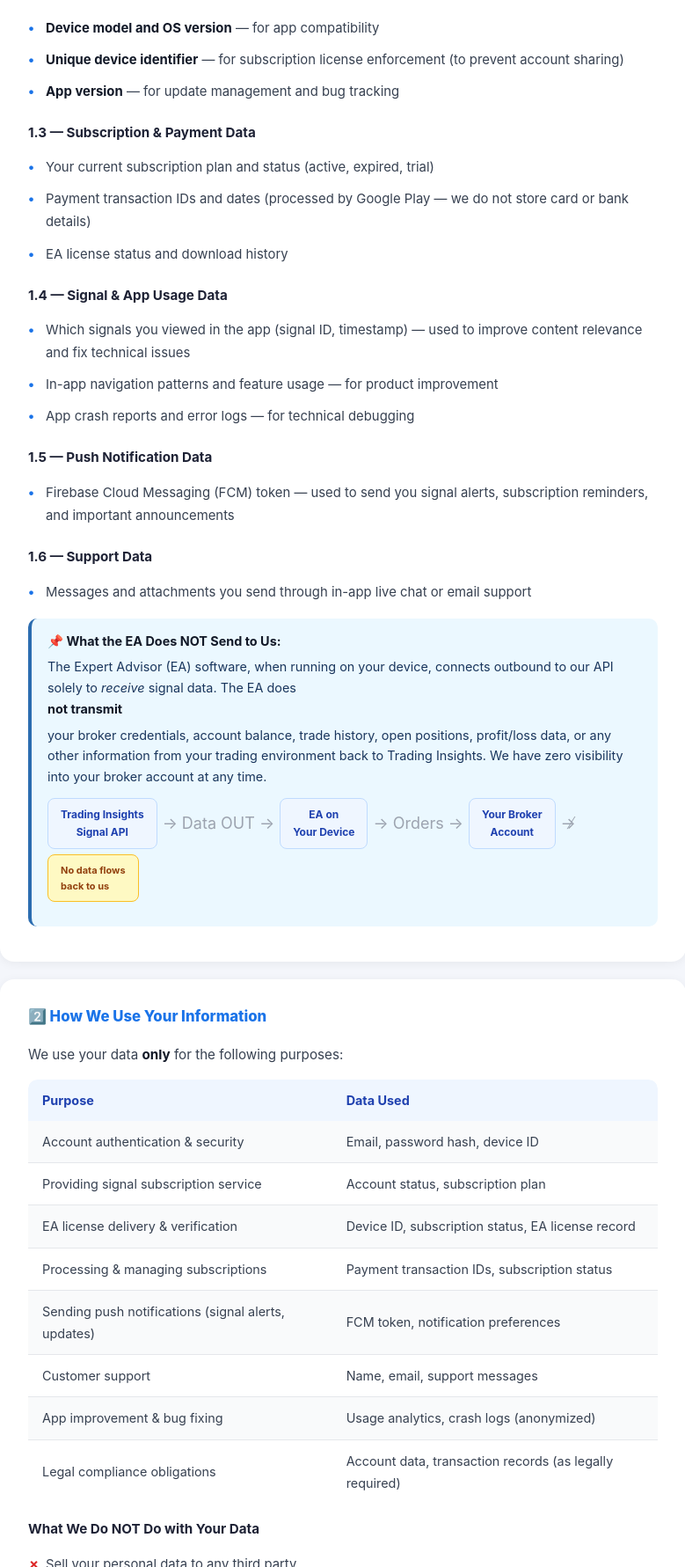
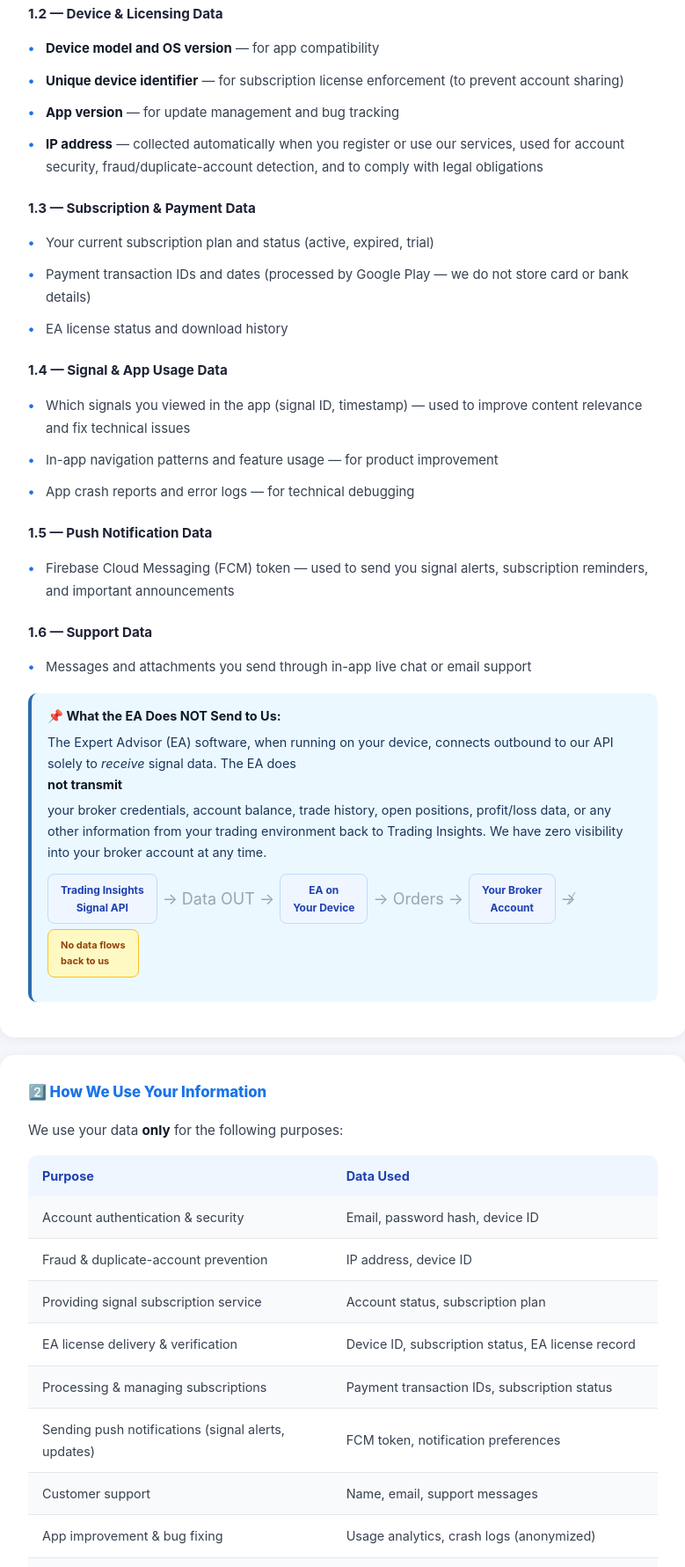
Before and after one commit to supporttradinginsights-byte/fxsignals, a plain HTML site: page privacy-policy.html in a window 1280 px wide. Shown: the part 1789-3570 px from the top of the page at 88% size, without its empty margins (250-1029 px from the left). Drawn offline with Linux system fonts and the light colour scheme.

Commit message:
Update privacy-policy.html

```diff
--- a/privacy-policy.html
+++ b/privacy-policy.html
@@ -248,6 +248,7 @@ footer .copy { margin-top: 8px; font-size: 0.8rem; color: #6b7280; }
         <ul>
           <li>Account registration info</li>
           <li>Device ID (for licensing)</li>
+          <li>IP address (for security &amp; fraud prevention)</li>
           <li>Subscription &amp; payment status</li>
           <li>Signal view history (in-app)</li>
           <li>EA license &amp; download records</li>
@@ -300,6 +301,9 @@ footer .copy { margin-top: 8px; font-size: 0.8rem; color: #6b7280; }
       <li><strong>Unique device identifier</strong> — for subscription license enforcement
           (to prevent account sharing)</li>
       <li><strong>App version</strong> — for update management and bug tracking</li>
+      <li><strong>IP address</strong> — collected automatically when you register or use
+          our services, used for account security, fraud/duplicate-account detection,
+          and to comply with legal obligations</li>
     </ul>
 
     <h3>1.3 — Subscription &amp; Payment Data</h3>
@@ -361,6 +365,10 @@ footer .copy { margin-top: 8px; font-size: 0.8rem; color: #6b7280; }
       <tr>
         <td>Account authentication &amp; security</td>
         <td>Email, password hash, device ID</td>
+      </tr>
+      <tr>
+        <td>Fraud &amp; duplicate-account prevention</td>
+        <td>IP address, device ID</td>
       </tr>
       <tr>
         <td>Providing signal subscription service</td>
```
